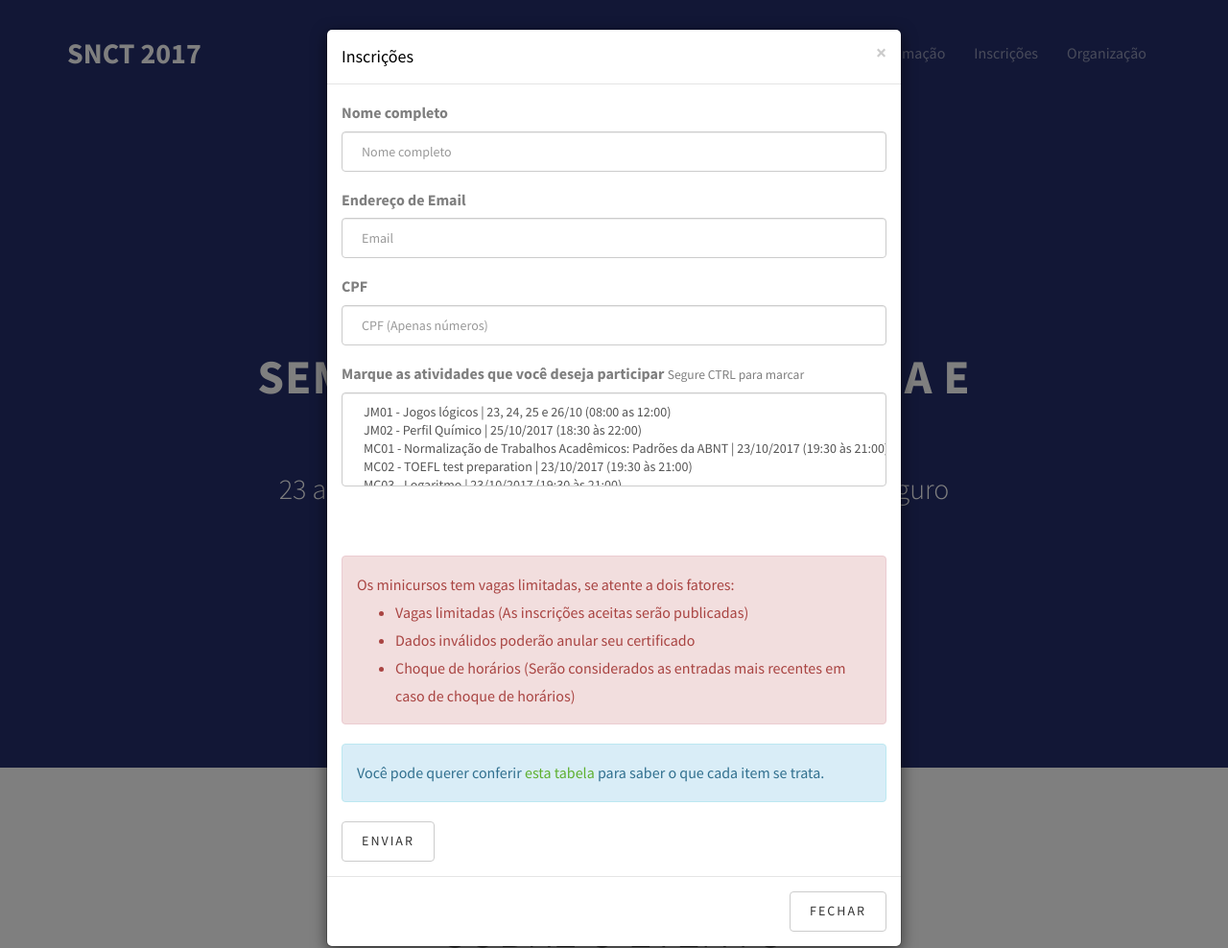
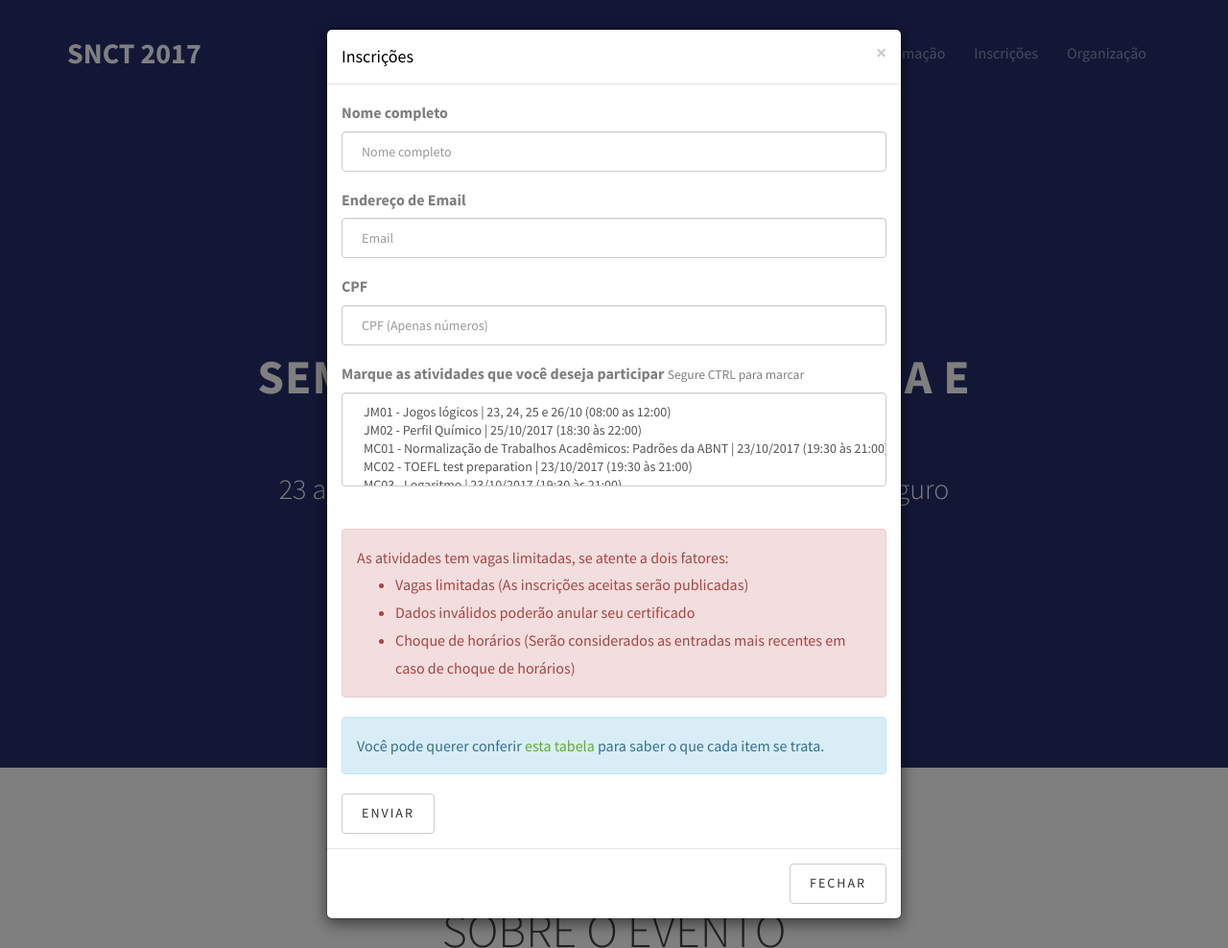
Before and after one commit to guiscaranse/snct2017, a Flask app: page / in a window 1280 px wide, after a click on "INSCREVA-SE". Shown: the whole page at 96% size. Run offline with Flask 2, Linux system fonts and the light colour scheme; some libraries are stand-ins or nearby versions; some web fonts are replaced.

Commit message:
Atualizado aviso

```diff
--- a/app/templates/modals.html
+++ b/app/templates/modals.html
@@ -29,8 +29,8 @@
               {% endfor %}
             </select>
           </div>
-          <br><br>
-          <div class="alert alert-danger" role="alert">Os minicursos tem vagas limitadas, se atente a dois fatores:<br>
+          <br>
+          <div class="alert alert-danger" role="alert">As atividades tem vagas limitadas, se atente a dois fatores:<br>
             <ul>
               <li>Vagas limitadas (As inscrições aceitas serão publicadas)</li>
               <li>Dados inválidos poderão anular seu certificado</li>
```
